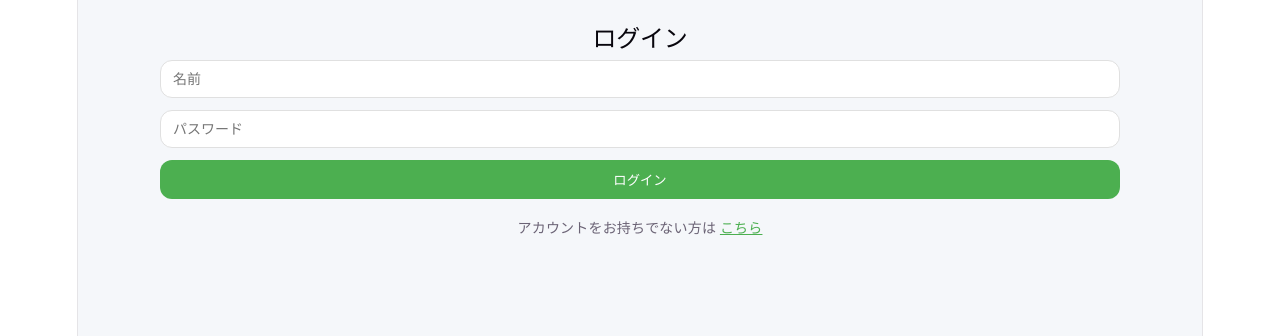
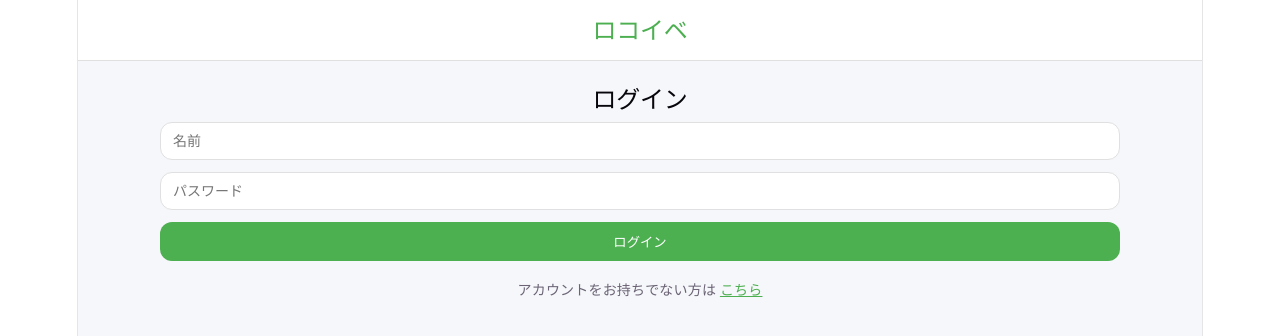
Before and after one commit to Dobermann112/local-events-app, a React (Vite) app in the folder frontend/: page /login in a window 1280 px wide. Shown: the top 336 px of the page. Built offline with nearby package versions, Linux system fonts and the light colour scheme.

Commit message:
ログイン・サインアップ画面にタイトルヘッダーを追加

```diff
--- /dev/null
+++ b/frontend/src/components/SimpleHeader.tsx
@@ -0,0 +1,18 @@
+const SimpleHeader = () => {
+  return (
+    <header
+      style={{
+        backgroundColor: "#FFFFFF",
+        padding: "16px 24px",
+        borderBottom: "1px solid #E0E0E0",
+        textAlign: "center",
+      }}
+    >
+      <h2 style={{ color: "#4CAF50", margin: 0 }}>
+        ロコイベ
+      </h2>
+    </header>
+  )
+}
+
+export default SimpleHeader
--- a/frontend/src/pages/Login.tsx
+++ b/frontend/src/pages/Login.tsx
@@ -2,6 +2,7 @@ import { useState } from "react"
 import { useNavigate } from "react-router-dom"
 import { Link } from "react-router-dom"
 import client from "../api/client"
+import SimpleHeader from "../components/SimpleHeader"
 import PageContainer from "../components/ui/PageContainer"
 import Input from "../components/ui/Input"
 import Button from "../components/ui/Button"
@@ -34,6 +35,8 @@ function Login({ setCurrentUser }: any) {
   }
 
   return (
+    <>
+      <SimpleHeader />
       <PageContainer>
         <h2>ログイン</h2>
         <Input value={name} onChange={(e) => setName(e.target.value)} placeholder="名前" />
@@ -48,6 +51,7 @@ function Login({ setCurrentUser }: any) {
         </Link>
         </p>
       </PageContainer>
+    </>
   )
 }
 
--- a/frontend/src/pages/Signup.tsx
+++ b/frontend/src/pages/Signup.tsx
@@ -3,6 +3,7 @@ import { useNavigate } from "react-router-dom"
 import { Link } from "react-router-dom"
 import client from "../api/client"
 import type { User } from "../types/User"
+import SimpleHeader from "../components/SimpleHeader"
 import PageContainer from "../components/ui/PageContainer"
 import Input from "../components/ui/Input"
 import Select from "../components/ui/Select"
@@ -44,6 +45,8 @@ const Signup = ({ setCurrentUser }: Props) => {
   }
 
   return (
+    <>
+      <SimpleHeader />
       <PageContainer>
         <h2>サインアップ</h2>
 
@@ -65,6 +68,7 @@ const Signup = ({ setCurrentUser }: Props) => {
         </Link>
         </p>
       </PageContainer>
+    </>
   )
 }
 
```
Lines whose indentation alone changed are shown as unchanged.
